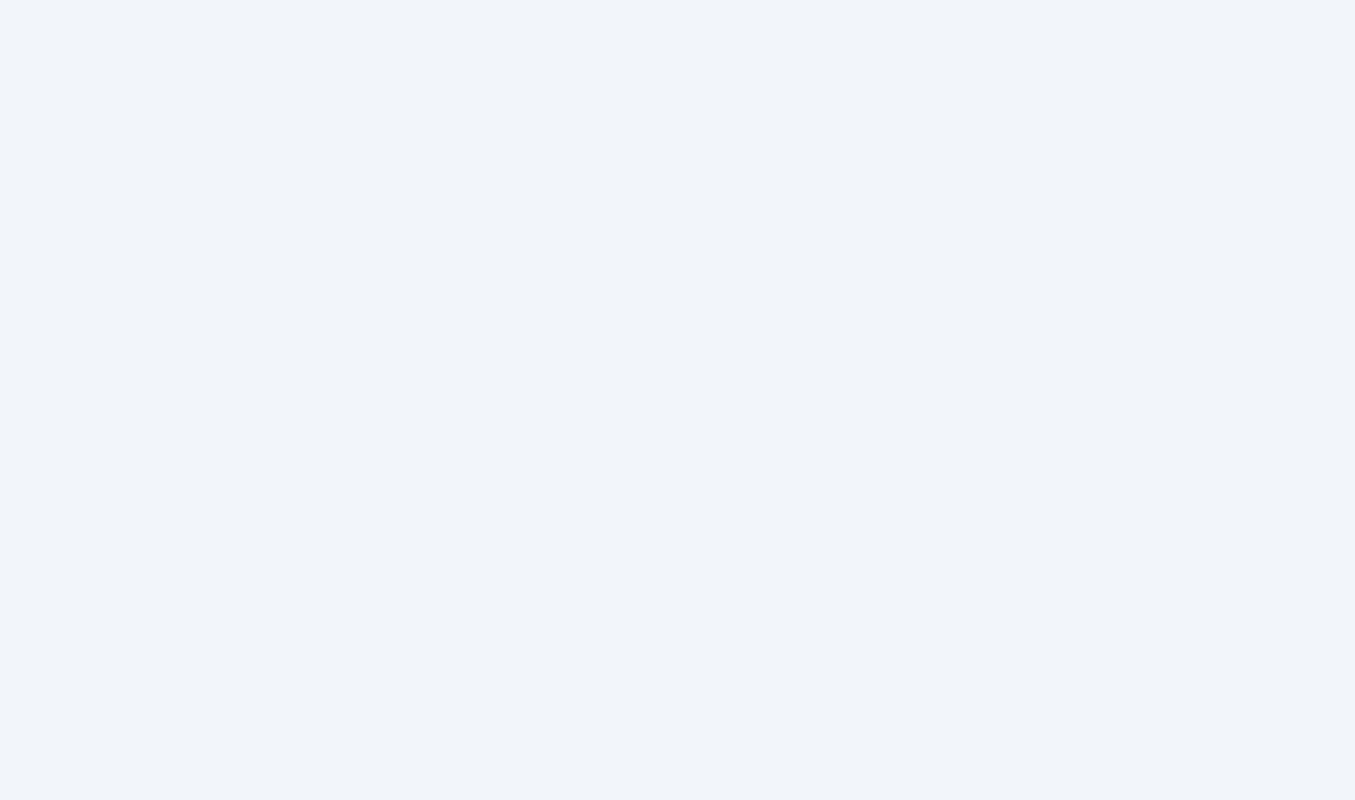
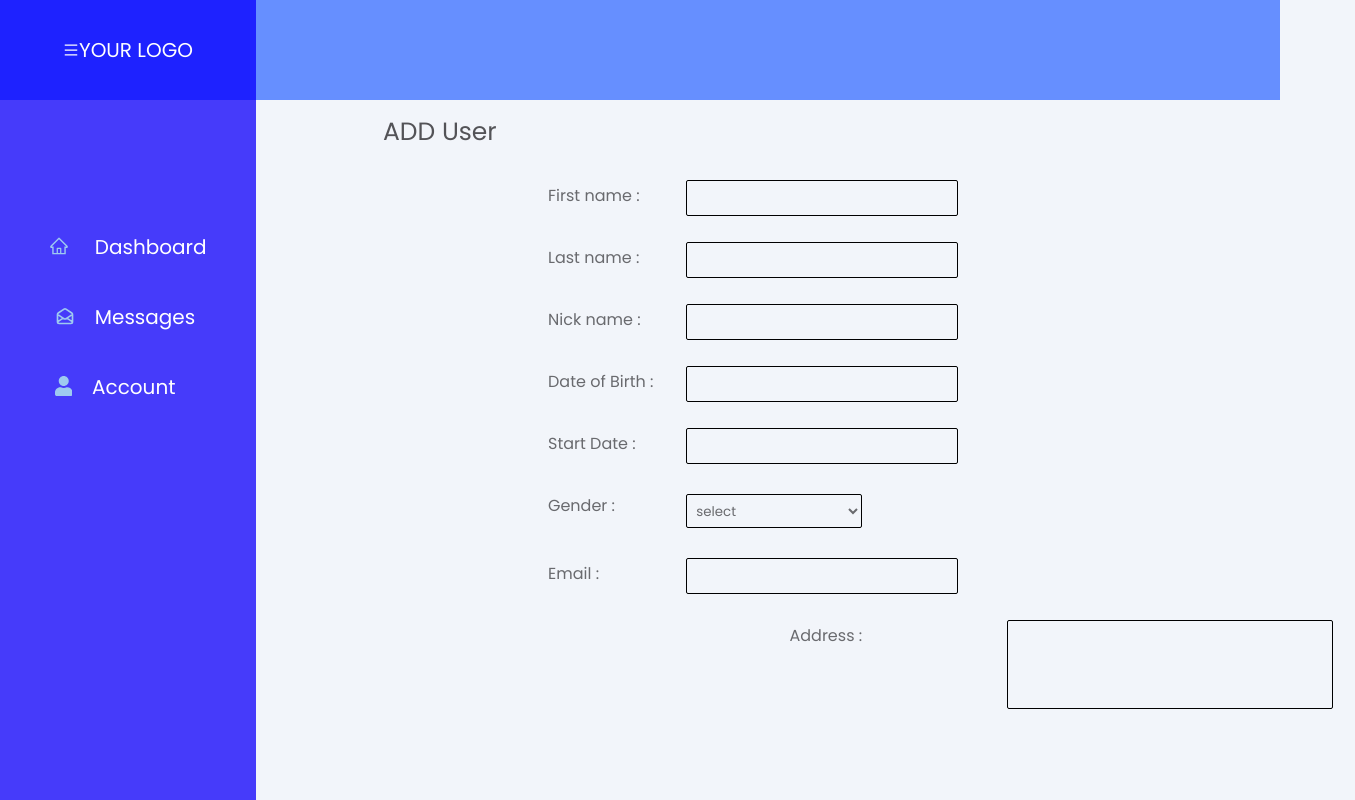
Before and after one commit to silentbae/Traine-Intern-Project-Anandhu, a React (Create React App) app in the folder my-app/: page /account/adduser in a window 1280 px wide. Before the commit this address had no page. Shown: the top 800 px of the page, 1355 px wide, since content can reach past the window. Built offline with nearby package versions, Linux system fonts and the light colour scheme.

Commit message:
Completed the add user page

```diff
--- a/my-app/src/App.js
+++ b/my-app/src/App.js
@@ -4,6 +4,8 @@ import Login from './pages/Login';
 import Forgotpassword from './pages/Forgotpassword';
 import Dashboard from './pages/Dashboard';
 import Message from './pages/Messages';
+import Adduser from './components/Account/Adduser';
+
 
 function App() {
   return (
@@ -14,6 +16,7 @@ function App() {
         <Route path="about" element={<Forgotpassword />} />
         <Route path="dashboard" element={<Dashboard />} />
         <Route path="message" element={<Message />} />
+        <Route path="account/adduser" element={<Adduser />} />
       </Routes>
     </div>
   );
--- /dev/null
+++ b/my-app/src/components/Account/Adduser.css
@@ -0,0 +1,172 @@
+@import url('https://fonts.googleapis.com/css2?family=Poppins:wght@300;400;500;700;800&display=swap');
+*{
+    margin:0;
+    padding:0;
+    padding-left: 0;
+    padding: right 0;
+    overflow: hidden;
+    background: #f2f5fa;
+    font-family: 'Poppins', sans-serif;
+
+}
+
+
+
+.containers{
+    display: flex;
+    background: #f2f5fa;
+
+
+
+
+
+
+}
+.containers .topbar{
+    background-color: #668fff;
+    height: 100px;
+    width: 100%;
+    display: flex;
+    flex-direction: row;
+    justify-content: flex-end;
+    align-items: center;
+    padding-right: 2em;
+
+}
+
+
+.containers .content{
+    display: flex;
+    margin-top:167px;
+    margin-left: 382px;
+    width: 76vw;
+    position: absolute;
+    background: #f2f5fa;
+
+    height: 70vh;
+
+
+
+}
+.containers .head{
+    display: flex;
+    margin-top:113px;
+    margin-left: 383px;
+    position: absolute;
+    justify-content: center;
+    align-items: center;
+    background: none;
+    color:#535357;
+    font: weight 100%;
+    font-size: 25px;
+}
+contentbx form{
+    width: 100%;
+    background: #f2f5fa;
+
+
+}
+.content .left{
+    display:flex;
+    flex-direction: column;
+    float:left;
+    align-items: space-between;
+    justify-content: space-around;
+    margin: 0 134px;
+    background: #f2f5fa;
+
+
+
+}
+.content .right{
+    display:flex;
+    flex-direction: column;
+    float:right;
+    justify-content: space-around;
+    align-items: space-between;
+    margin: 0 -5px;
+    background: #f2f5fa;
+
+}
+.content .left label {
+    float: left;
+    clear: left;
+    width: 250px;
+    text-align: right;
+    text-align: left;
+    padding-left: 2em;
+    margin-right: -5em;
+    padding-top: 1em ;
+    padding-bottom: 1em;
+    color: #696a6e;
+}
+.content .left input{
+    margin: 1em 0em;
+    margin-right: 2em;
+    padding: 0.5em;
+    border-radius: 2px;
+    box-shadow: none;
+    border: 1px solid black;
+
+}
+.content .left select{
+    margin: 1.3em 0em;
+    border-radius: 2px;
+    box-shadow: none;
+    border: 1px solid black;
+    padding: 0.4em;
+    background-color: #f2f5fa;
+    color: #696a6e;
+    width: 176px;
+}
+
+.content .right label {
+    float: left;
+    clear: left;
+    width: 250px;
+    text-align: right;
+    text-align: left;
+    padding-left: 2em;
+    margin-right: 0em;
+    padding-top: 1em ;
+    padding-bottom: 1em;
+    color: #696a6e;
+}
+.content .right input{
+    margin: 1em 0em;
+    margin-right: 2em;
+    padding: 0.5em;
+    padding-right: 4.5em;
+    border-radius: 2px;
+    box-shadow: none;
+    border: 1px solid black;
+
+}
+.content .right .add{
+    padding: 2.5em;
+}
+.content .right select{
+    margin: 1.3em 0em;
+    border-radius: 2px;
+    box-shadow: none;
+    border: 1px solid black;
+    padding: 0.4em;
+    background-color: #f2f5fa;
+    color: #696a6e;
+    width: 231px;
+}
+
+.content .right #photo{
+margin-top: 1em;
+width: 235px;
+background-color: #f2f5fa;
+}
+
+.content .right #save{
+    margin-top:1em;
+    margin-left: 27.5em;
+    background-color: #A600FF;
+    border-radius: 20px;
+    padding: 0.5em 3em;
+    color: white;
+}
--- /dev/null
+++ b/my-app/src/components/Account/Adduser.js
@@ -0,0 +1,92 @@
+import React from 'react'
+import "./Adduser.css"
+import NavBar from "../Header/NavBar"
+
+function Adduser() {
+  return (
+   <div className=" containers">
+      <div className="Nav">
+        <NavBar />
+      </div>
+      <div className="topbar">
+
+      </div>
+      <div className="head">
+        <p>ADD User</p>
+      </div>
+      <div className="content">
+        <form>
+          <div className="left">
+            <div className="inputbx">
+              <label>First name :</label>
+              <input type="text" name=""/>
+            </div>
+            <div className="inputbx">
+              <label>Last name :</label>
+              <input type="text" name=""/>
+            </div>
+            <div className="inputbx">
+              <label>Nick name :</label>
+              <input type="text" name=""/>
+            </div>
+            <div className="inputbx">
+              <label>Date of Birth :</label>
+              <input type="text" name=""/>
+            </div>
+            <div className="inputbx">
+              <label>Start Date :</label>
+              <input type="text" name=""/>
+            </div>
+            <div className="inputbx">
+              <label>Gender :</label>
+              <select name="gender" id="gender" >
+                    <option value="">select</option>
+                    <option value="Male">Male</option>
+                    <option value="Female">Female</option>
+                    </select><br></br>
+            </div>
+            <div className="inputbx">
+              <label>Email :</label>
+              <input type="password" name=""/>
+            </div>
+         </div>
+         <div className="right">
+            <div className="inputbx">
+              <label>Address :</label>
+              <input className="add" type="password" name=""/>
+            </div>
+            <div className="inputbx">
+              <label>Contact number :</label>
+              <select name="contactcode" id="contactcode">
+                    <option value="">select</option>
+                    <option value="+91">+91</option>
+              </select><br></br>
+            </div>
+            <div className="inputbx">
+              <label>Contact number:</label>
+              <input type="password" name=""/>
+            </div>
+            <div className="inputbx">
+              <label>Status :</label>
+              <select name="status" id="status">
+                    <option value="">select</option>
+                    <option value="waiting">waiting</option>
+                    <option value="approved">approved</option>
+              </select><br></br>
+            </div>
+            <div className="inputbx">
+              <label>Photo :</label>
+              <input type="file" id="photo" name="photo"/>
+            </div>
+            <div className="inputbx">
+                <input type="submit" value="Save" id="save"/><br></br>
+            </div>
+         </div>
+        </form>
+      </div>
+
+   </div>
+  )
+}
+
+export default Adduser;
--- a/my-app/src/components/Header/Header.css
+++ b/my-app/src/components/Header/Header.css
@@ -58,6 +58,7 @@
     border: none;
     color:#FFFFFF;
 
+
 }
 .container .menu svg{
     margin-bottom: -0.1em;
--- a/my-app/src/components/Header/NavBar.js
+++ b/my-app/src/components/Header/NavBar.js
@@ -1,5 +1,6 @@
 import React from "react";
 import "./Header.css"
+import {Link} from "react-router-dom";
 
 
 
@@ -13,15 +14,15 @@ function Navbar(){
         <div className="menu">
             <button className="btn-menu">
                 <svg id="icon-a" stroke="currentColor" fill="currentColor" stroke-width="0" viewBox="0 0 1024 1024" height="1em" width="-1em" xmlns="http://www.w3.org/2000/svg"><path d="M946.5 505L560.1 118.8l-25.9-25.9a31.5 31.5 0 0 0-44.4 0L77.5 505a63.9 63.9 0 0 0-18.8 46c.4 35.2 29.7 63.3 64.9 63.3h42.5V940h691.8V614.3h43.4c17.1 0 33.2-6.7 45.3-18.8a63.6 63.6 0 0 0 18.7-45.3c0-17-6.7-33.1-18.8-45.2zM568 868H456V664h112v204zm217.9-325.7V868H632V640c0-22.1-17.9-40-40-40H432c-22.1 0-40 17.9-40 40v228H238.1V542.3h-96l370-369.7 23.1 23.1L882 542.3h-96.1z"></path></svg>
-                   Dashboard
+                <Link to="/dashboard"  style={{ background : "none",color:'white', textDecoration: 'none' }}> Dashboard </Link>
             </button>
             <button className="btn-menu">
                 <svg id="icon-b" stroke="currentColor" fill="none" stroke-width="0" viewBox="0 0 24 24" height="1em" width="-1em" xmlns="http://www.w3.org/2000/svg"><path stroke-linecap="round" stroke-linejoin="round" stroke-width="2" d="M3 19v-8.93a2 2 0 01.89-1.664l7-4.666a2 2 0 012.22 0l7 4.666A2 2 0 0121 10.07V19M3 19a2 2 0 002 2h14a2 2 0 002-2M3 19l6.75-4.5M21 19l-6.75-4.5M3 10l6.75 4.5M21 10l-6.75 4.5m0 0l-1.14.76a2 2 0 01-2.22 0l-1.14-.76"></path></svg>
-                Messages
+                <Link to="/messages" style={{ background : "none",color:'white', textDecoration: 'none' }}>Messages</Link>
             </button>
             <button className="btn-menu">
                 <svg id="icon-c" stroke="currentColor" fill="currentColor" stroke-width="0" viewBox="0 0 448 512" height="1em" width="-1em" xmlns="http://www.w3.org/2000/svg"><path d="M224 256c70.7 0 128-57.3 128-128S294.7 0 224 0 96 57.3 96 128s57.3 128 128 128zm89.6 32h-16.7c-22.2 10.2-46.9 16-72.9 16s-50.6-5.8-72.9-16h-16.7C60.2 288 0 348.2 0 422.4V464c0 26.5 21.5 48 48 48h352c26.5 0 48-21.5 48-48v-41.6c0-74.2-60.2-134.4-134.4-134.4z"></path></svg>
-                Account
+                <Link to="/account" style={{ background : "none",color:'white', textDecoration: 'none' }} >Account</Link>
             </button>
         </div>
     </div>
--- a/my-app/src/components/Home/home.css
+++ b/my-app/src/components/Home/home.css
@@ -5,7 +5,7 @@
     padding-left: 0;
     padding: right 0;
     overflow: hidden;
-    background: #f2f5fa;
+
     font-family: 'Poppins', sans-serif;
 
 }
@@ -39,7 +39,7 @@
     color: #668fff;
 }
 
-.container .content{
+.container .contents1{
     display: flex;
     margin-top:167px;
     margin-left: 382px;
@@ -47,6 +47,7 @@
     position: absolute;
     background-color:#ffffff;
     height: 70vh;
+    padding:50px;
 
 
 }
--- a/my-app/src/components/Home/home.js
+++ b/my-app/src/components/Home/home.js
@@ -1,5 +1,6 @@
 import React from 'react'
 import "./home.css"
+import {Link} from "react-router-dom";
 import NavBar from "../Header/NavBar"
 import Table from '../Table/Table'
 
@@ -10,13 +11,13 @@ function home() {
         <NavBar />
       </div>
       <div className="topbar">
-        <button className="btn-topbar">ADD NEW</button>
+        <button className="btn-topbar"><Link to="/account/adduser" style={{ background : "none",color:'#668fff;', textDecoration: 'none' }}>ADD NEW</Link></button>
         <button className="btn-topbar">LOGOUT</button>
       </div>
       <div className="head">
         <p>Welcome Back</p>
       </div>
-      <div className="content">
+      <div className="contents1 ">
         <Table/>
       </div>
    </div>
--- a/my-app/src/components/Message/message.css
+++ /dev/null
@@ -1,58 +0,0 @@
-@import url('https://fonts.googleapis.com/css2?family=Poppins:wght@300;400;500;700;800&display=swap');
-*{
-    margin:0;
-    padding:0;
-    padding-left: 0;
-    padding: right 0;
-    overflow: hidden;
-    background: #f2f5fa;
-    font-family: 'Poppins', sans-serif;
-
-}
-
-
-
-.container{
-    display: flex;
-    background: #f2f5fa;
-
-
-
-
-}
-.container .topbar{
-    background-color: #668fff;
-    height: 100px;
-    width: 100%;
-    display: flex;
-    flex-direction: row;
-    justify-content: flex-end;
-    align-items: center;
-    padding-right: 2em;
-
-}
-
-
-.container .content{
-    display: flex;
-    margin-top:167px;
-    margin-left: 382px;
-    width: 76vw;
-    position: absolute;
-    background-color:#ffffff;
-    height: 70vh;
-
-
-}
-.container .head{
-    display: flex;
-    margin-top:113px;
-    margin-left: 383px;
-    position: absolute;
-    justify-content: center;
-    align-items: center;
-    background: none;
-    color:#535357;
-    font: weight 100%;
-    font-size: 25px;
-}
--- a/my-app/src/components/Table/Table.css
+++ b/my-app/src/components/Table/Table.css
@@ -5,7 +5,7 @@ table {
     border-collapse: collapse;
     width: 100%;
     border: .5px  ridge #f2f5fa;
-    background:   none;
+    background: #ffffff;
 
 
 
```
Also changed, not shown: my-app/src/components/Message/Messages.js (deleted, +0 -24 lines), my-app/src/components/Table/Table.js (+7 -4 lines), my-app/src/pages/Accounts.js (added, +14 -0 lines).
